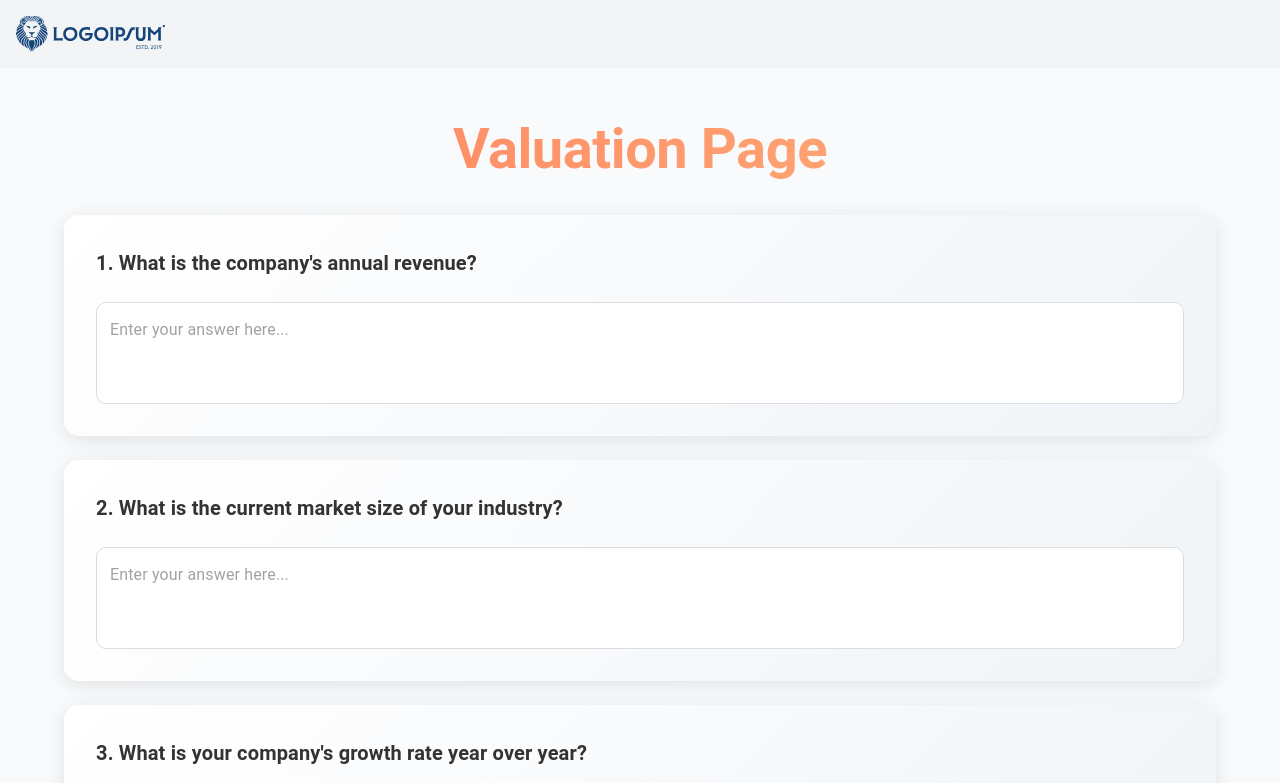
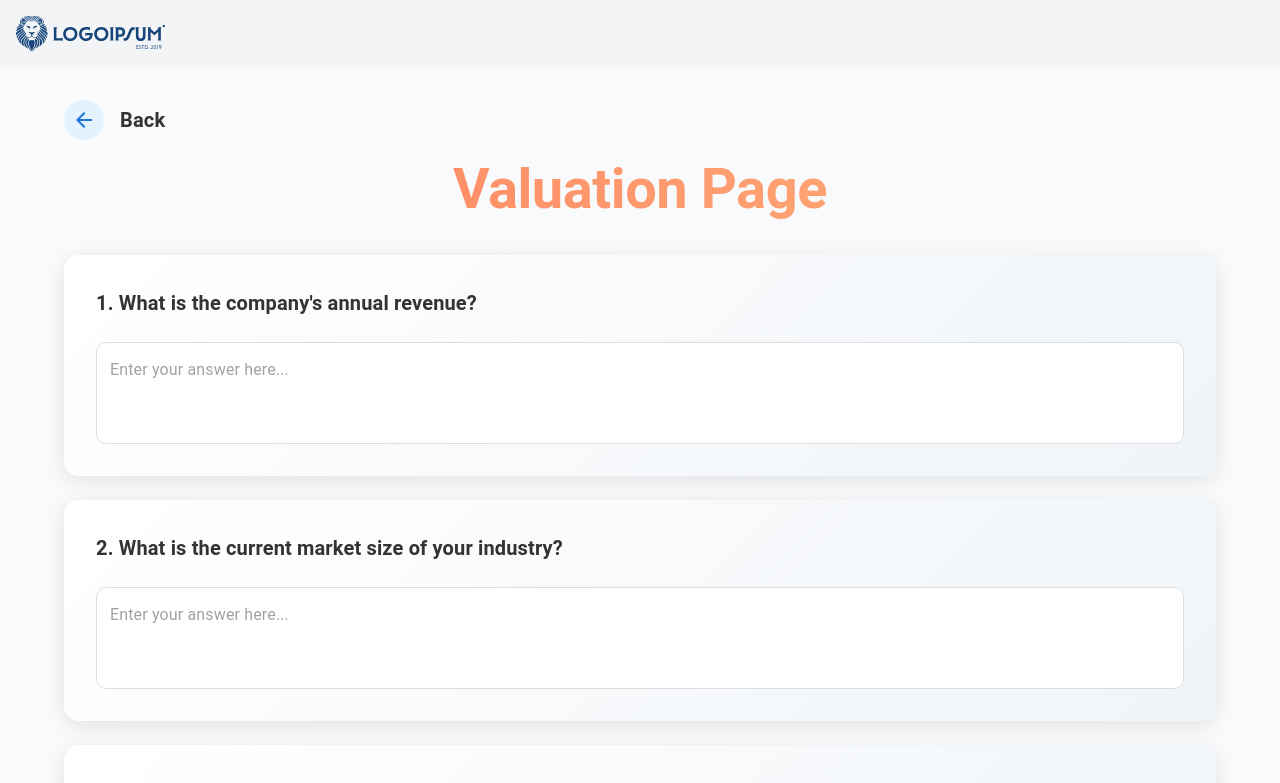
Before and after one commit to remote-cto/now-tnv, a Next.js app: page /valuation in a window 1280 px wide. Shown: the top 783 px of the page. Built offline with nearby package versions, Linux system fonts and the light colour scheme.

Commit message:
Added Back Button

```diff
--- a/app/valuation/page.tsx
+++ b/app/valuation/page.tsx
@@ -1,6 +1,6 @@
 "use client";
 import React, { useState } from 'react';
-import Header from '../components/Header';
+import { useRouter } from 'next/navigation'; // Import useRouter for navigation
 import {
   TextField,
   Button,
@@ -9,9 +9,13 @@ import {
   Typography,
   Snackbar,
   Alert,
+  IconButton,
 } from '@mui/material';
+import ArrowBackIcon from '@mui/icons-material/ArrowBack';
+import Header from '../components/Header';
 
 const Page: React.FC = () => {
+  const router = useRouter(); // Initialize the router
   const [answers, setAnswers] = useState<string[]>(Array(10).fill(''));
   const [showAlert, setShowAlert] = useState(false);
 
@@ -43,11 +47,35 @@ const Page: React.FC = () => {
     setShowAlert(false);
   };
 
+  const handleBack = () => {
+    router.back();
+  };
+
   return (
+    <>
+    <Header/>
     <div style={{ backgroundColor: '#f9fafb', minHeight: '100vh' }}>
-      <Header />
+      <Container maxWidth="lg" sx={{ py: 4 }}>
+        {/* Back Button */}
+        <div style={{ display: 'flex', alignItems: 'center', marginBottom: '1rem' }}>
+          <IconButton
+            onClick={handleBack}
+            sx={{
+              color: '#1976d2',
+              backgroundColor: '#e3f2fd',
+              '&:hover': {
+                backgroundColor: '#bbdefb',
+              },
+              marginRight: '1rem',
+            }}
+          >
+            <ArrowBackIcon />
+          </IconButton>
+          <Typography variant="h6" sx={{ fontWeight: 600, color: '#333' }}>
+            Back
+          </Typography>
+        </div>
 
-      <Container maxWidth="lg" sx={{ py: 4 }}>
         <Typography
           variant="h2"
           align="center"
@@ -155,6 +183,8 @@ const Page: React.FC = () => {
         </Snackbar>
       </Container>
     </div>
+    </>
+
   );
 };
 
```
